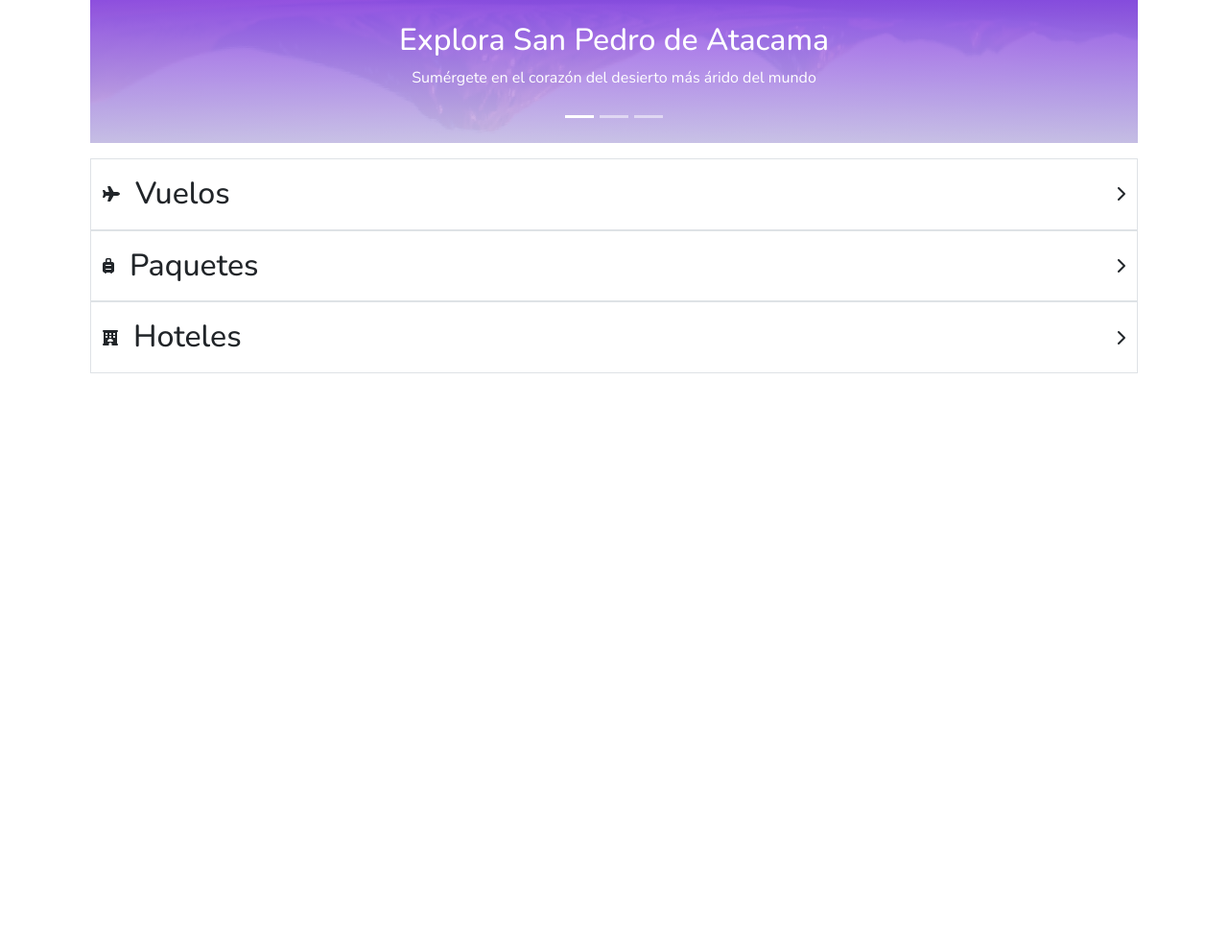
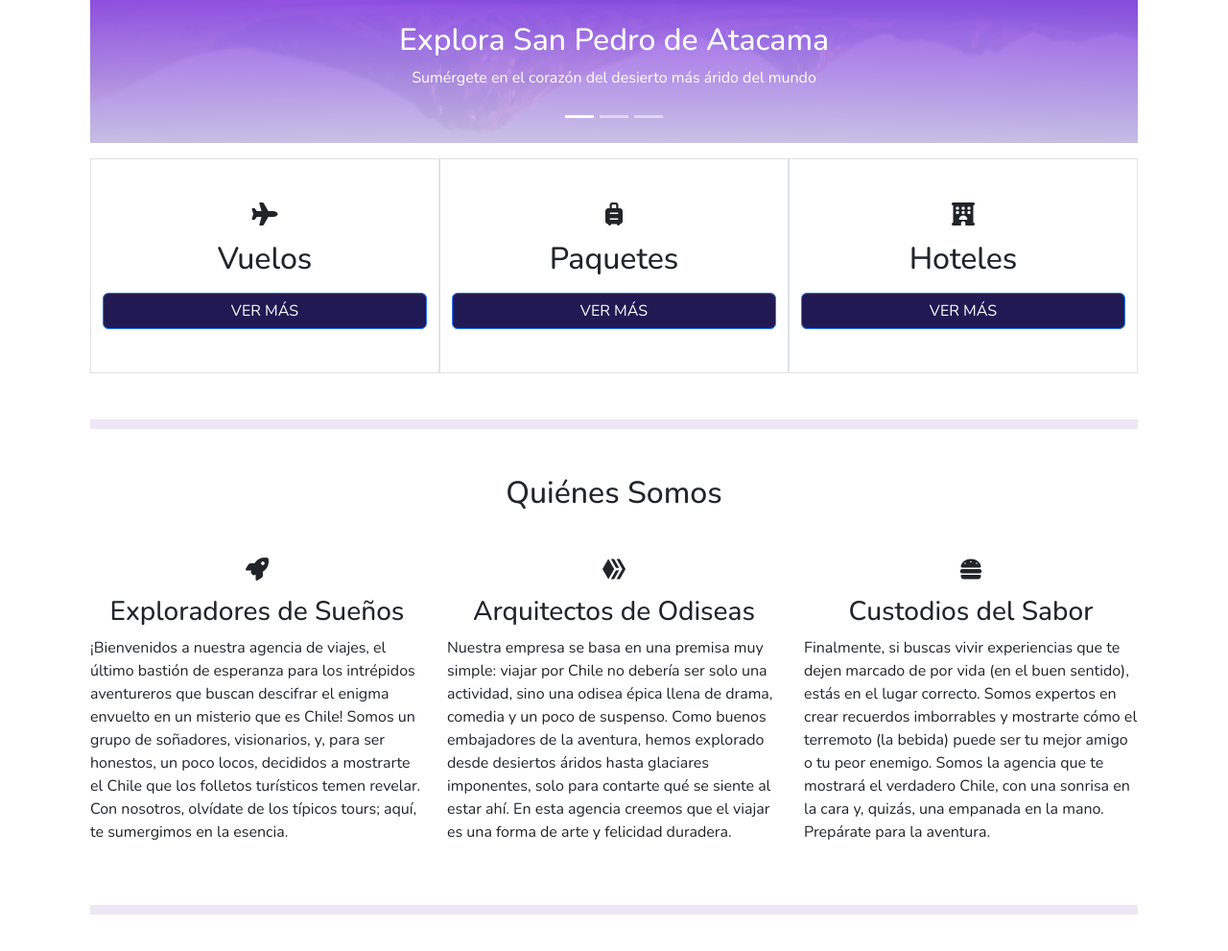
Before and after one commit to sa314a/PruebaViajesChile, a plain HTML site: page index.html in a window 1280 px wide. Shown: the part 403-1394 px from the top of the page at 96% size. Before the commit the page ends 800 px from the top, so only its background shows below. Drawn offline with nearby package versions, Linux system fonts and the light colour scheme.

Commit message:
agrega section about

```diff
--- a/assets/css/styles.css
+++ b/assets/css/styles.css
@@ -1,9 +1,8 @@
 /* variables */
 :root {
-  --primary-color: #6d0ff2;
-  --primary-light: #b99ad9;
-  --secondary-color: rgb(112, 90, 191);
-  --secondary-light: #d6c9f2;
+  --primary-color: #0a0141;
+  --secondary-color: #6d0ff2;
+  --secondary-light: #b99ad9;
   --accent-color: #f2b807;
 }
 
@@ -11,6 +10,26 @@
 body {
   font-family: "Nunito", sans-serif;
   font-style: normal;
+}
+/* buttons */
+.btn-primary {
+  background-color: var(--primary-color);
+  opacity: 0.9;
+}
+
+.btn-primary:hover {
+  background-color: var(--primary-color);
+  opacity: 1;
+}
+.btn-primary:active {
+  background-color: var(--secondary-color) !important;
+  transform: scale(0.99);
+}
+
+/* hr */
+hr {
+  border-color: var(--secondary-light);
+  border-width: 10px;
 }
 
 /* navbar */
@@ -20,7 +39,6 @@ body {
 }
 .navbar-brand {
   font-family: "Lilita One", sans-serif;
-
   font-style: normal;
   font-size: 1.5rem;
   letter-spacing: 0.25px;
@@ -81,3 +99,20 @@ body {
 .services-section {
   height: calc(30vh - 16px);
 }
+
+.about-section h3 {
+  min-height: 67px;
+}
+
+@media screen and (min-width: 768px) {
+  .fa-solid,
+  .fa-brands {
+    font-size: 24px;
+  }
+}
+
+@media screen and (min-width: 1200px) {
+  .about-section h3 {
+    min-height: auto;
+  }
+}
--- a/index.html
+++ b/index.html
@@ -79,9 +79,6 @@
                 </li>
                 <li class="nav-item">
                   <a class="nav-link" href="#">Hoteles</a>
-                </li>
-                <li class="nav-item">
-                  <a class="nav-link" href="#">Autos</a>
                 </li>
               </ul>
             </div>
@@ -173,22 +170,107 @@
 
         <!-- SERVICES SECTIONS -->
         <div class="row services-section mt-3 mx-0">
-          <div class="col-12 d-flex align-items-center gap-3 border">
+          <div
+            class="col-12 col-md-4 d-flex align-items-center gap-3 border flex-md-column justify-content-center"
+          >
             <i class="fa-solid fa-plane"></i>
             <h2 class="m-0">Vuelos</h2>
-            <i class="fa-solid fa-chevron-right ms-auto"></i>
+            <i class="fa-solid fa-chevron-right ms-auto d-md-none"></i>
+            <button
+              class="btn btn-primary d-none d-md-block w-100 text-uppercase"
+            >
+              Ver Más
+            </button>
           </div>
-          <div class="col-12 d-flex align-items-center gap-3 border">
+          <div
+            class="col-12 col-md-4 d-flex align-items-center gap-3 border flex-md-column justify-content-center"
+          >
             <i class="fa-solid fa-suitcase-rolling"></i>
             <h2 class="m-0">Paquetes</h2>
-            <i class="fa-solid fa-chevron-right ms-auto"></i>
+            <i class="fa-solid fa-chevron-right ms-auto d-md-none"></i>
+            <button
+              class="btn btn-primary d-none d-md-block w-100 text-uppercase"
+            >
+              Ver Más
+            </button>
           </div>
-          <div class="col-12 d-flex align-items-center gap-3 border">
+          <div
+            class="col-12 col-md-4 d-flex align-items-center gap-3 border flex-md-column justify-content-center"
+          >
             <i class="fa-solid fa-hotel"></i>
             <h2 class="m-0">Hoteles</h2>
-            <i class="fa-solid fa-chevron-right ms-auto"></i>
+            <i class="fa-solid fa-chevron-right ms-auto d-md-none"></i>
+            <button
+              class="btn btn-primary d-none d-md-block w-100 text-uppercase"
+            >
+              Ver Más
+            </button>
           </div>
         </div>
+
+        <!-- DIVISION -->
+        <hr class="my-5" />
+
+        <!-- ABOUT SECTIONS -->
+        <div class="row d-none d-md-flex about-section">
+          <h2 class="text-center mb-5">Quiénes Somos</h2>
+          <div class="col-4">
+            <div
+              class="d-flex flex-column align-items-center text-center gap-3"
+            >
+              <i class="fa-solid fa-rocket text-center"></i>
+              <h3>Exploradores de Sueños</h3>
+            </div>
+            <p>
+              ¡Bienvenidos a nuestra agencia de viajes, el último bastión de
+              esperanza para los intrépidos aventureros que buscan descifrar el
+              enigma envuelto en un misterio que es Chile! Somos un grupo de
+              soñadores, visionarios, y, para ser honestos, un poco locos,
+              decididos a mostrarte el Chile que los folletos turísticos temen
+              revelar. Con nosotros, olvídate de los típicos tours; aquí, te
+              sumergimos en la esencia.
+            </p>
+          </div>
+          <div class="col-4">
+            <div
+              class="d-flex flex-column align-items-center text-center gap-3"
+            >
+              <i class="fa-brands fa-hive"></i>
+              <h3>Arquitectos de Odiseas</h3>
+            </div>
+
+            <p>
+              Nuestra empresa se basa en una premisa muy simple: viajar por
+              Chile no debería ser solo una actividad, sino una odisea épica
+              llena de drama, comedia y un poco de suspenso. Como buenos
+              embajadores de la aventura, hemos explorado desde desiertos áridos
+              hasta glaciares imponentes, solo para contarte qué se siente al
+              estar ahí. En esta agencia creemos que el viajar es una forma de
+              arte y felicidad duradera.
+            </p>
+          </div>
+          <div class="col-4">
+            <div
+              class="d-flex flex-column align-items-center text-center gap-3"
+            >
+              <i class="fa-solid fa-burger"></i>
+              <h3>Custodios del Sabor</h3>
+            </div>
+
+            <p>
+              Finalmente, si buscas vivir experiencias que te dejen marcado de
+              por vida (en el buen sentido), estás en el lugar correcto. Somos
+              expertos en crear recuerdos imborrables y mostrarte cómo el
+              terremoto (la bebida) puede ser tu mejor amigo o tu peor enemigo.
+              Somos la agencia que te mostrará el verdadero Chile, con una
+              sonrisa en la cara y, quizás, una empanada en la mano. Prepárate
+              para la aventura.
+            </p>
+          </div>
+        </div>
+
+        <!-- DIVISION -->
+        <hr class="my-5" />
       </div>
     </main>
     <!-- FOOTER -->
```
